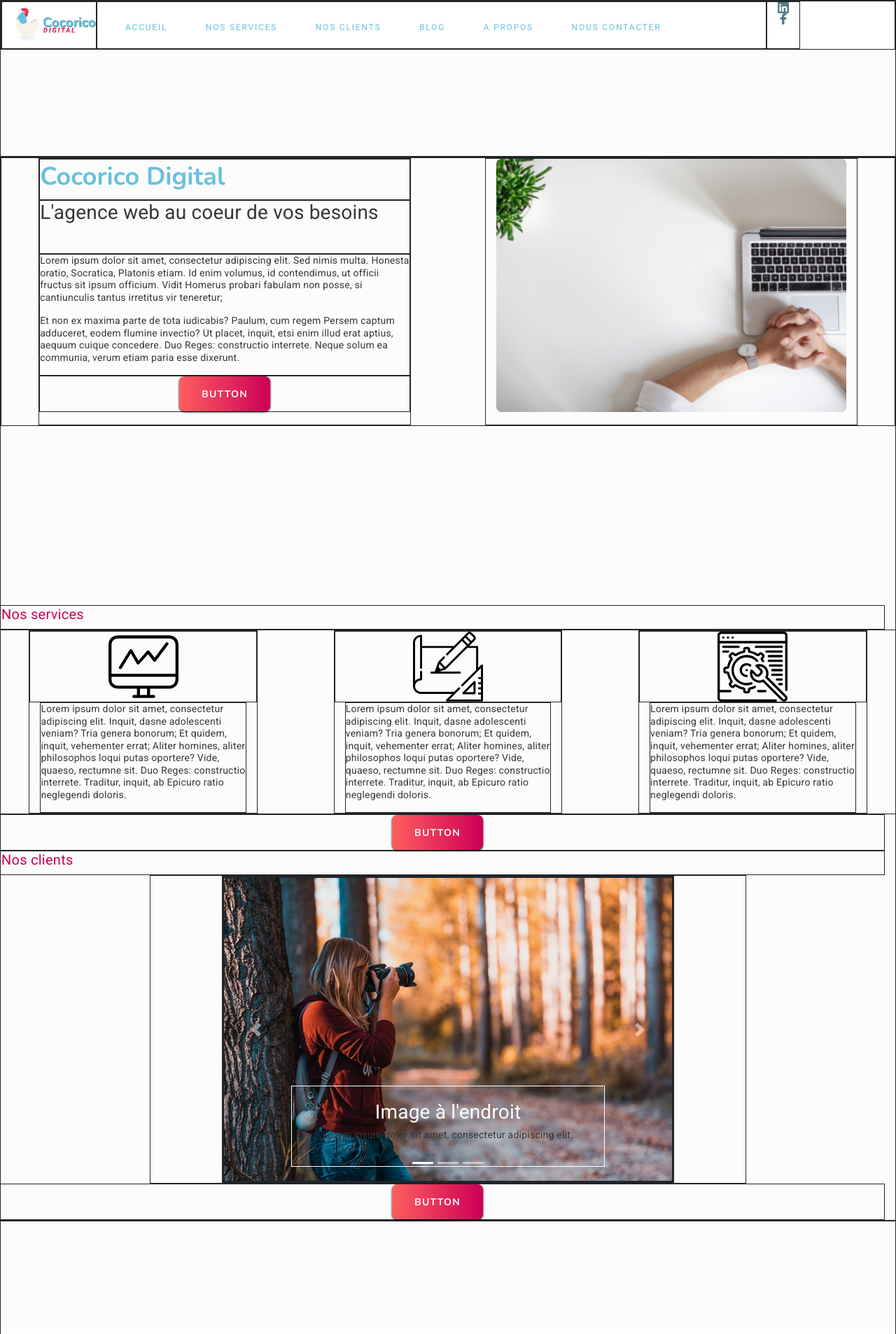
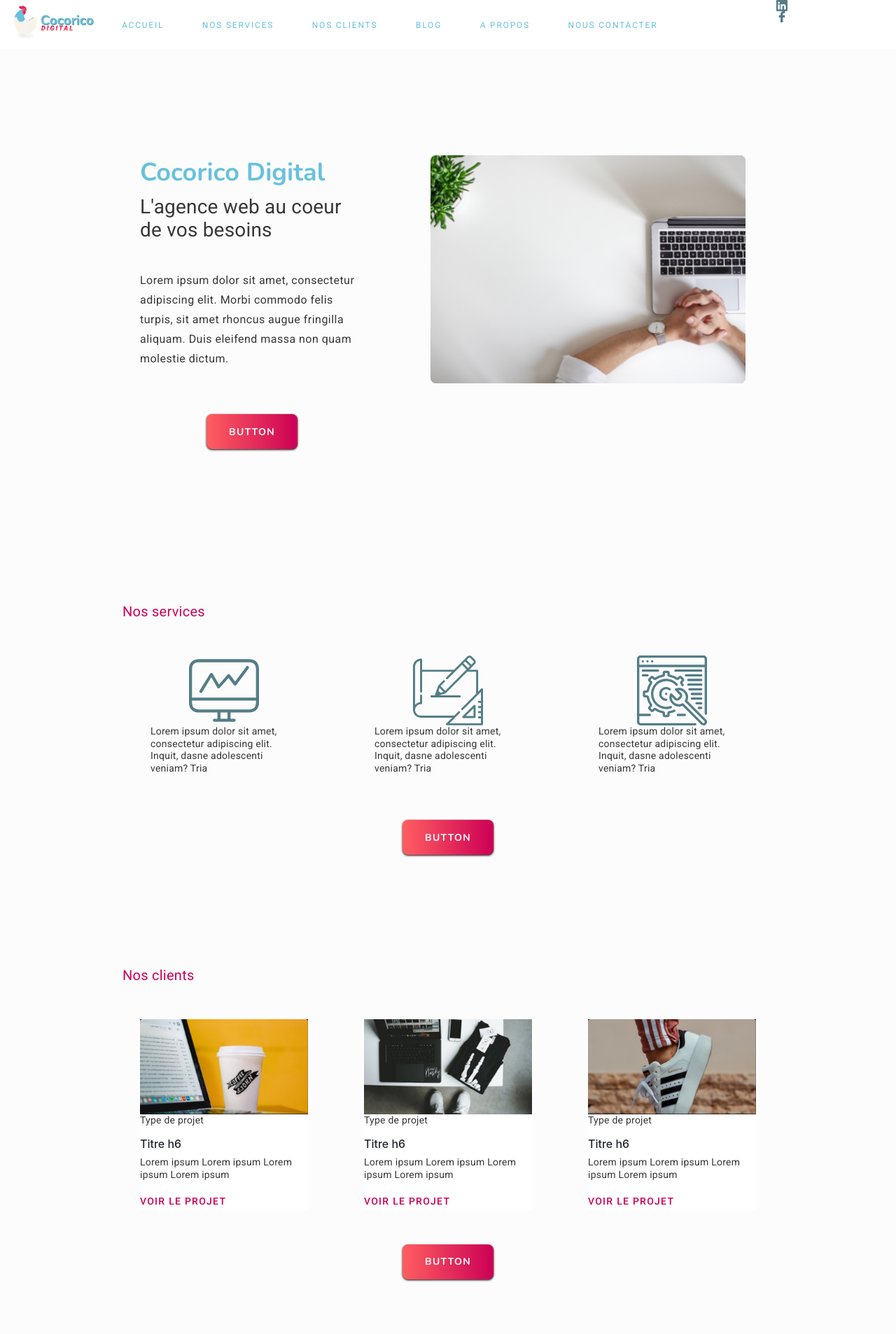
Before and after one commit to Delphine-C/Formation_projet5, a Symfony app: template templates/home.html.twig in a window 1280 px wide. Shown: the top 1907 px of the page at 70% size. Run offline with Twig, Linux system fonts and the light colour scheme; the template is opened without the code that fills it, so the values that code supplies are empty; some libraries are stand-ins or nearby versions.

Commit message:
Homepage desktop view

```diff
--- a/public/CSS/base.css
+++ b/public/CSS/base.css
@@ -34,14 +34,11 @@
 
 body {
     font-size: 16px;
+    background-color: #FCFCFC;
 }
 
 #left {
     float: left;
-}
-
-.container-fluid {
-    background-color: #FCFCFC;
 }
 
 /* Blocks */
@@ -49,6 +46,27 @@ body {
 .block-first {
     height: 24em;
     margin-bottom: 16em;
+}
+
+.margin-auto {
+    margin: auto;
+}
+
+.page-content {
+    width: 60em;
+}
+
+.block160 {
+    margin-top: 10em !important;
+}
+
+.no-padding {
+    padding-right: 0;
+    padding-left: 0;
+}
+
+.white {
+    background: #FFF;
 }
 
 /* Titles */
@@ -87,6 +105,7 @@ h4 {
     line-height: 1.25em;
     letter-spacing: 0.013em;
     color: #CC0056;
+    margin-bottom: 2.5em;
 }
 
 h5 {
@@ -178,10 +197,11 @@ button {
     transition-duration: 0.4s;
     padding: 0 2em;
     border-width: 0;
+    margin-top: 3.5em;
 }
 
 button:hover {
-    background-color: #68C1DD;
+    background-color: #68C1DD!important;
     color: #373737;
     border-radius: 8px;
     height: 50px;
@@ -198,6 +218,7 @@ button:hover {
 }
 
 /* BOTTOM PAGE */
+
 #pre-footer {
     background: url("../images/contact_section.jpg") no-repeat #547D87;
     background-size: cover;
--- a/public/CSS/home.css
+++ b/public/CSS/home.css
@@ -1,5 +1,6 @@
-div {
-    border: 1px solid;
+.home-customers{
+    width:960px;
+    margin: auto;
 }
 
 img:not(.display-small, #logo-nav img) {
@@ -22,4 +23,8 @@ img:not(.display-small, #logo-nav img) {
     h2 {
         margin-bottom: 1.5em;
     }
+
+    .display-large{
+        display: none;
+    }
 }
--- a/templates/home.html.twig
+++ b/templates/home.html.twig
@@ -9,24 +9,20 @@
 {% endblock %}
 
 {% block body %}
-    <div class="container-fluid">
+    <div class="container-fluid page-content">
         <header>
             <div class="row justify-content-around block-first">
-                <div class="col-xs-12 col-lg-5 justify-content-around">
-                    <div class="row col-xs-6">
+                <div class="col-xs-12 col-lg-4 justify-content-around">
+                    <div class="row">
                         <h1>Cocorico Digital</h1>
                     </div>
-                    <div class="row col-xs-6">
+                    <div class="row">
                         <h2>L'agence web au coeur de vos besoins</h2>
                     </div>
                     <div class="row">
-                        <p>Lorem ipsum dolor sit amet, consectetur adipiscing elit. Sed nimis multa. Honesta oratio,
-                            Socratica, Platonis etiam. Id enim volumus, id contendimus, ut officii fructus sit ipsum
-                            officium. Vidit Homerus probari fabulam non posse, si cantiunculis tantus irretitus vir
-                            teneretur; </p>
-                        <p>Et non ex maxima parte de tota iudicabis? Paulum, cum regem Persem captum adduceret,
-                            eodem flumine invectio? Ut placet, inquit, etsi enim illud erat aptius, aequum cuique concedere.
-                            Duo Reges: constructio interrete. Neque solum ea communia, verum etiam paria esse dixerunt. </p>
+                        <p class="envaleur">Lorem ipsum dolor sit amet, consectetur adipiscing elit. Morbi commodo felis
+                            turpis, sit amet rhoncus augue fringilla aliquam. Duis eleifend massa non quam molestie
+                            dictum.</p>
                     </div>
                     <div class="row justify-content-around">
                         <a>
@@ -34,70 +30,57 @@
                         </a>
                     </div>
                 </div>
-                <div class="col-lg-5 display-small">
+                <div class="col-lg-6 display-small">
                     <img src="{{ asset('images/home-intro.jpg') }}" class="img-fluid img-round">
                 </div>
             </div>
         </header>
 
-
-        <section class="row">
-            <div class="row col-12">
+        <div class="row">
+            <div class="row col-12 margin-auto">
                 <h4>Nos services</h4>
             </div>
-            <div class="row d-flex justify-content-around">
+            <div class="row d-flex justify-content-around margin-auto">
                 <div class="col-xs-12 col-lg-3">
                     <div class="row justify-content-center">
-                        <img src="{{ asset('images/marketing.svg') }} " height="100" width="100">
+                        <img src="{{ asset('images/home/1.marketing.svg') }} " height="100" width="100">
                     </div>
                     <div>
-                        <p>Lorem ipsum dolor sit amet, consectetur adipiscing elit. Inquit, dasne adolescenti veniam? Tria
-                            genera bonorum; Et quidem, inquit, vehementer errat; Aliter homines, aliter philosophos loqui
-                            putas
-                            oportere? Vide, quaeso, rectumne sit. Duo Reges: constructio interrete. Traditur, inquit, ab
-                            Epicuro
-                            ratio neglegendi doloris. </p>
+                        <p>Lorem ipsum dolor sit amet, consectetur adipiscing elit. Inquit, dasne adolescenti veniam?
+                            Tria</p>
                     </div>
                 </div>
                 <div class="col-xs-12 col-lg-3">
                     <div class="row justify-content-center">
-                        <img src="{{ asset('images/design.svg') }} " height="100" width="100">
+                        <img src="{{ asset('images/home/2.design.svg') }} " height="100" width="100">
                     </div>
                     <div>
-                        <p>Lorem ipsum dolor sit amet, consectetur adipiscing elit. Inquit, dasne adolescenti veniam? Tria
-                            genera bonorum; Et quidem, inquit, vehementer errat; Aliter homines, aliter philosophos loqui
-                            putas
-                            oportere? Vide, quaeso, rectumne sit. Duo Reges: constructio interrete. Traditur, inquit, ab
-                            Epicuro
-                            ratio neglegendi doloris. </p>
+                        <p>Lorem ipsum dolor sit amet, consectetur adipiscing elit. Inquit, dasne adolescenti veniam?
+                            Tria</p>
                     </div>
                 </div>
                 <div class="col-xs-12 col-lg-3">
                     <div class="row justify-content-center">
-                        <img src="{{ asset('images/dev.svg') }} " height="100" width="100">
+                        <img src="{{ asset('images/home/3.dev.svg') }} " height="100" width="100">
                     </div>
                     <div>
-                        <p>Lorem ipsum dolor sit amet, consectetur adipiscing elit. Inquit, dasne adolescenti veniam? Tria
-                            genera bonorum; Et quidem, inquit, vehementer errat; Aliter homines, aliter philosophos loqui
-                            putas
-                            oportere? Vide, quaeso, rectumne sit. Duo Reges: constructio interrete. Traditur, inquit, ab
-                            Epicuro
-                            ratio neglegendi doloris. </p>
+                        <p>Lorem ipsum dolor sit amet, consectetur adipiscing elit. Inquit, dasne adolescenti veniam?
+                            Tria</p>
                     </div>
                 </div>
             </div>
-            <div class="row col-xs-12 col-lg-12 justify-content-around">
+            <div class="row col-xs-12 col-lg-12 justify-content-around margin-auto">
                 <a href="#">
                     <button>Button</button>
                 </a>
             </div>
-        </section>
+        </div>
 
-        <section class="row">
-            <div class="row col-lg-12">
-                <h4>Nos clients</h4>
-            </div>
-            <div class="row offset-xs-1 col-xs-10 offset-lg-2 col-lg-8 justify-content-around">
+        <section class="row ">
+            <div class="row offset-xs-1 col-xs-10 offset-lg-2 col-lg-8 justify-content-around display-large">
+                <div class="row col-lg-12">
+                    <h4>Nos clients</h4>
+                </div>
                 <!-- Carousel -->
                 <div id="myCarousel" class="carousel slide" data-ride="carousel">
 
@@ -143,7 +126,33 @@
 
                 </div>
             </div>
-            <div class="row col-xs-12 col-lg-12 justify-content-around">
+            <div class="row d-flex justify-content-around display-small home-customers block160">
+                <div class="row col-lg-12">
+                    <h4>Nos clients</h4>
+                </div>
+                <div class="col-lg-3 no-padding white">
+                    <img src="{{ asset('images/home/projet1.jpg') }}" class="img-fluid" alt="" height="180" width="320">
+                    <p>Type de projet</p>
+                    <h6>Titre h6</h6>
+                    <p>Lorem ipsum Lorem ipsum Lorem ipsum Lorem ipsum </p>
+                    <a href="#" class="link1">Voir le projet</a>
+                </div>
+                <div class="col-lg-3 no-padding white">
+                    <img src="{{ asset('images/home/projet2.jpg') }}" class="img-fluid" alt="" height="180" width="320">
+                    <p>Type de projet</p>
+                    <h6>Titre h6</h6>
+                    <p>Lorem ipsum Lorem ipsum Lorem ipsum Lorem ipsum </p>
+                    <a href="#" class="link1">Voir le projet</a>
+                </div>
+                <div class="col-lg-3 no-padding white">
+                    <img src="{{ asset('images/home/projet3.jpg') }}" class="img-fluid" alt="" height="180" width="320">
+                    <p>Type de projet</p>
+                    <h6>Titre h6</h6>
+                    <p>Lorem ipsum Lorem ipsum Lorem ipsum Lorem ipsum </p>
+                    <a href="#" class="link1">Voir le projet</a>
+                </div>
+            </div>
+            <div class="row col-xs-12 col-lg-12 justify-content-around margin-auto">
                 <a href="#">
                     <button>Button</button>
                 </a>
```
Also changed, not shown: public/images/design.svg (deleted), public/images/dev.svg (deleted), public/images/home/1.marketing.svg (added), public/images/home/2.design.svg (added), public/images/home/3.dev.svg (added), public/images/home/projet1.jpg (renamed from public/images/projet1.jpg), public/images/home/projet2.jpg (renamed from public/images/projet2.jpg), public/images/home/projet3.jpg (renamed from public/images/projet3.jpg), public/images/marketing.svg (deleted).
